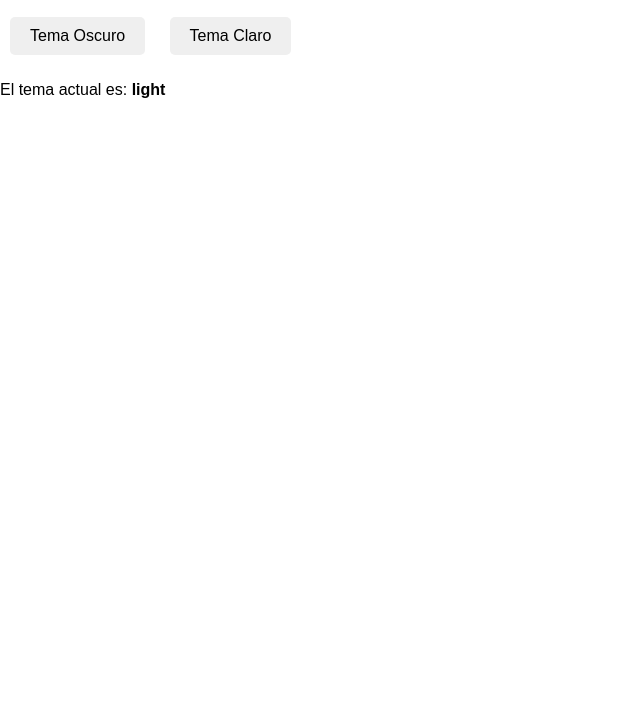
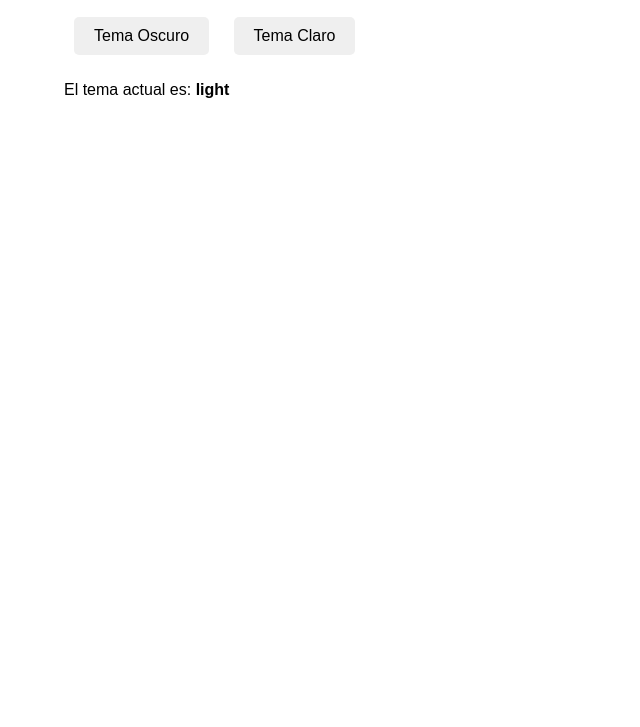
Before and after one commit to skill-informatic/Session-Storage, a plain HTML site: page index.html in a window 1280 px wide. Shown: the part 73-800 px from the top of the page, without its empty margins (0-640 px from the left). Drawn offline with Linux system fonts and the light colour scheme.

Commit message:
contenedor

```diff
--- a/index.html
+++ b/index.html
@@ -8,12 +8,14 @@
     <link rel="stylesheet" href="styles.css" />
   </head>
   <body>
-    <h1>Selecciona tu tema</h1>
-    <!-- Los botones usan 'value' para representar el tema -->
-    <button value="dark" id="tema-oscuro">Tema Oscuro</button>
-    <button value="light" id="tema-claro">Tema Claro</button>
+    <div class="container">
+      <h1>Selecciona tu tema</h1>
+      <!-- Los botones usan 'value' para representar el tema -->
+      <button value="dark" id="tema-oscuro">Tema Oscuro</button>
+      <button value="light" id="tema-claro">Tema Claro</button>
 
-    <p>El tema actual es: <strong id="estado">Indefinido</strong></p>
+      <p>El tema actual es: <strong id="estado">Indefinido</strong></p>
+    </div>
 
     <!-- Enlazar el archivo JS externo -->
     <script src="script.js"></script>
--- a/styles.css
+++ b/styles.css
@@ -5,7 +5,10 @@ body {
   padding: 0;
   transition: background-color 0.3s, color 0.3s;
 }
-
+.container {
+  max-width: 90%;
+  margin: 0 auto;
+}
 /* Tema oscuro */
 .dark {
   background-color: #333;
```
